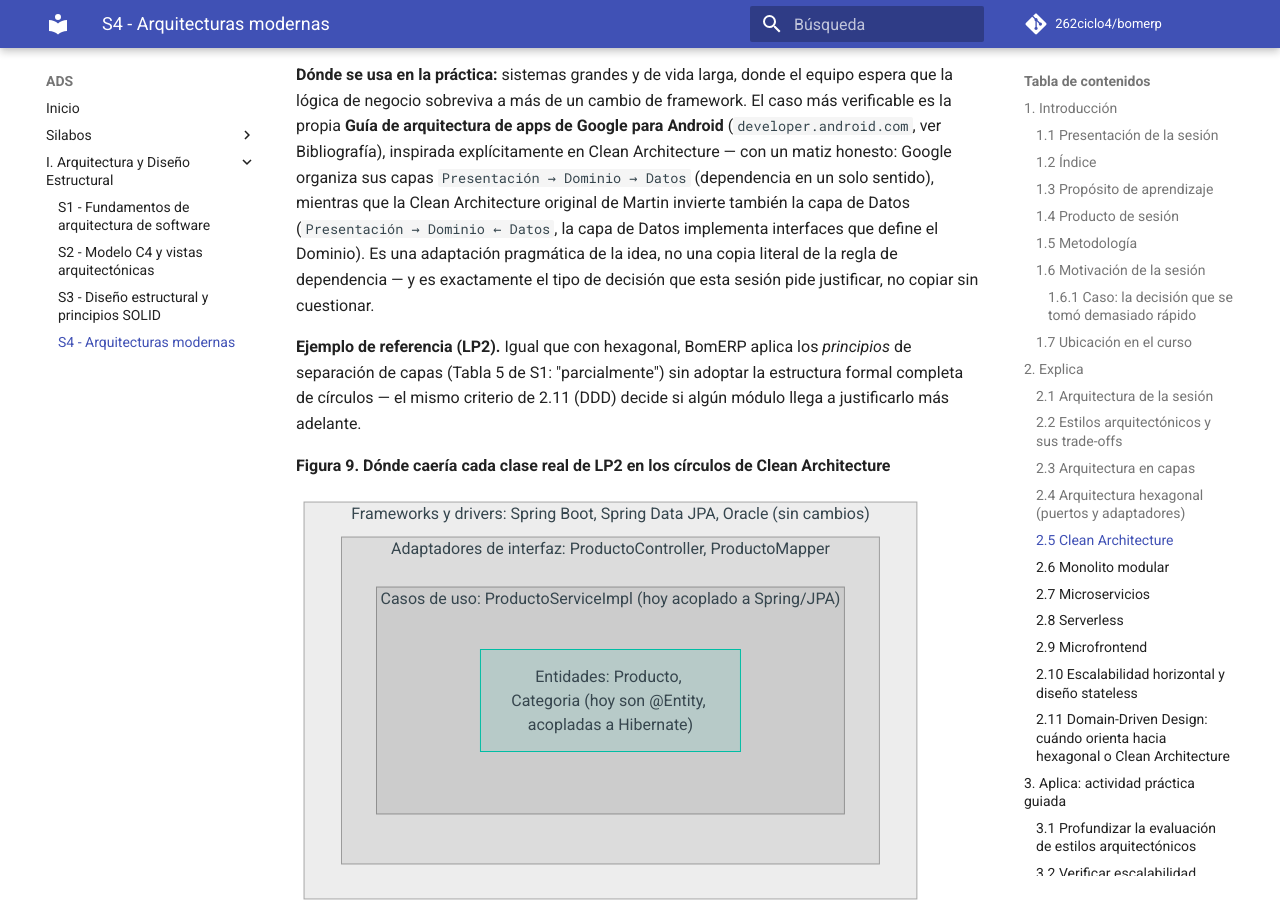
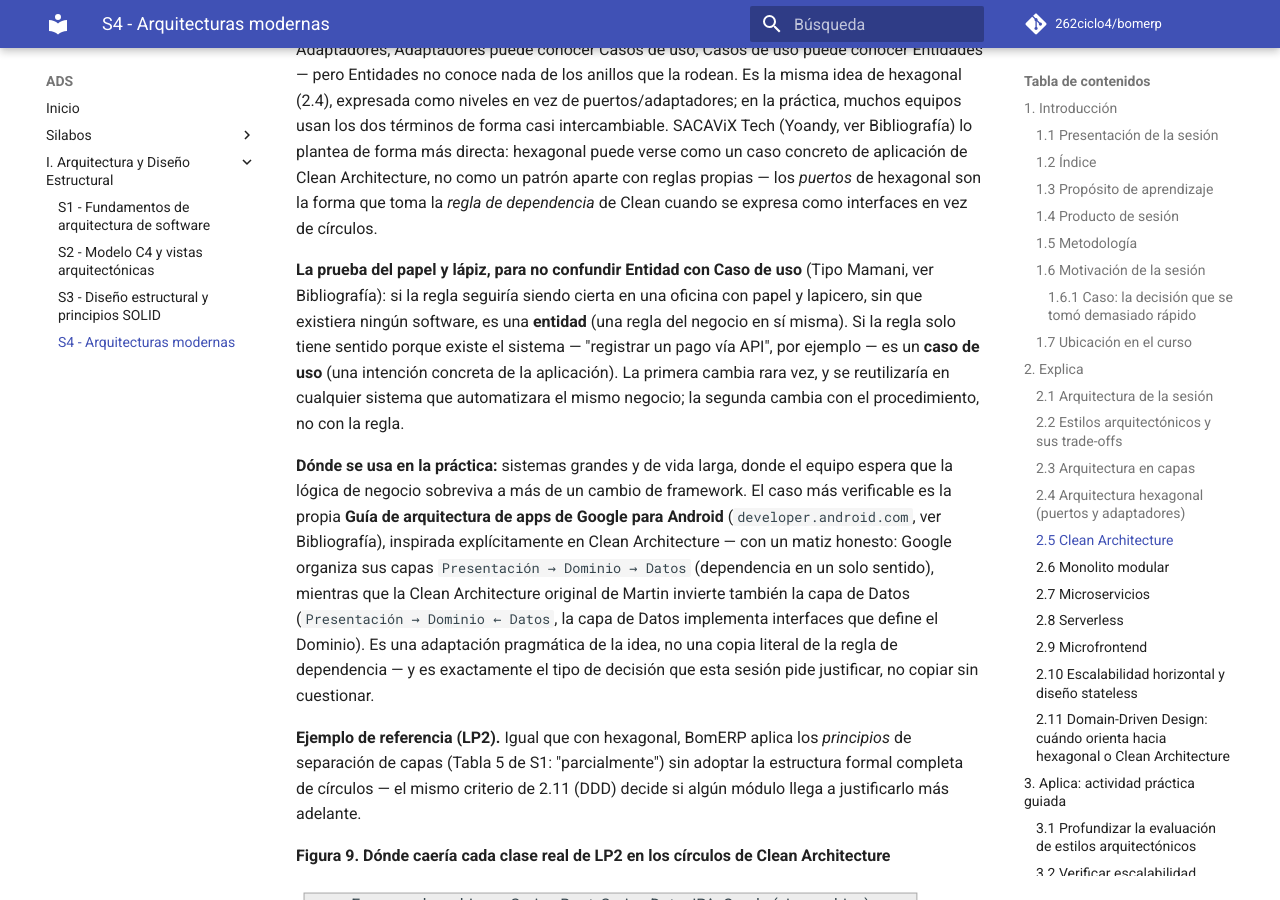
Before and after one commit to 262ciclo4/bomerp, an MkDocs documentation site: the page built from docs/ads/sesiones/S04_Arquitecturas_Modernas.md, in a window 1280 px wide and 900 px high, scrolled down 13838 px. Built offline with MkDocs 1.6.1 and Material for MkDocs 9.7.7, drawn with Linux system fonts in a browser that asks for light colours; comment, search, counter and statistics services are not loaded; some of the changed text lies outside the part shown.

Commit message:
Sesion 4

```diff
--- a/docs/ads/sesiones/S04_Arquitecturas_Modernas.md
+++ b/docs/ads/sesiones/S04_Arquitecturas_Modernas.md
@@ -263,6 +263,8 @@
 - Adaptadores con lógica de negocio que debería vivir en el dominio (validaciones, cálculos) — el adaptador debe limitarse a traducir, no a decidir.
 - Puertos demasiado genéricos, como una interfaz `Repository<T>` que no expresa ninguna intención concreta del dominio.
 - Aplicar hexagonal a toda la aplicación, incluidos los módulos que son CRUD puro sin reglas de negocio que proteger.
+- Poner `@Entity` en la clase del dominio y llamarlo hexagonal (Tipo Mamani, ver Bibliografía) — una sola clase para negocio y persistencia sigue atada a JPA, aunque viva en un paquete llamado `dominio`; la separación real exige dos clases (una de dominio, una de persistencia) y un mapper entre ellas.
+- Llamar "caso de uso" a un método que solo hace `repository.save(entidad)` — sin ninguna regla de negocio real de por medio, es un CRUD disfrazado de vocabulario hexagonal, no una indirección que proteja algo.
 
 **Dónde se usa en la práctica:** dominios con reglas de negocio genuinamente complejas que deben sobrevivir a cambios de tecnología — cualquier núcleo de negocio que un equipo espera mantener por años, mientras la infraestructura de alrededor (proveedor de pagos, base de datos, mensajería) cambia varias veces sin que el dominio se entere. Thoughtworks (consultora de arquitectura, ver Bibliografía) documenta este mismo criterio con un caso didáctico: separar la lógica de negocio de un pedido (reglas, cálculos) de sus adaptadores externos (pagos, notificaciones, persistencia), justamente para poder cambiar cualquiera de esos proveedores sin tocar la regla de negocio.
 
@@ -325,6 +327,8 @@
 *Nota.* Concepto de Clean Architecture (círculos concéntricos) según Martin (2017, ver Bibliografía); diagrama de elaboración propia.
 
 La flecha de dependencia siempre apunta hacia adentro: Frameworks puede conocer Adaptadores, Adaptadores puede conocer Casos de uso, Casos de uso puede conocer Entidades — pero Entidades no conoce nada de los anillos que la rodean. Es la misma idea de hexagonal (2.4), expresada como niveles en vez de puertos/adaptadores; en la práctica, muchos equipos usan los dos términos de forma casi intercambiable. SACAViX Tech (Yoandy, ver Bibliografía) lo plantea de forma más directa: hexagonal puede verse como un caso concreto de aplicación de Clean Architecture, no como un patrón aparte con reglas propias — los *puertos* de hexagonal son la forma que toma la *regla de dependencia* de Clean cuando se expresa como interfaces en vez de círculos.
+
+**La prueba del papel y lápiz, para no confundir Entidad con Caso de uso** (Tipo Mamani, ver Bibliografía): si la regla seguiría siendo cierta en una oficina con papel y lapicero, sin que existiera ningún software, es una **entidad** (una regla del negocio en sí misma). Si la regla solo tiene sentido porque existe el sistema — "registrar un pago vía API", por ejemplo — es un **caso de uso** (una intención concreta de la aplicación). La primera cambia rara vez, y se reutilizaría en cualquier sistema que automatizara el mismo negocio; la segunda cambia con el procedimiento, no con la regla.
 
 **Dónde se usa en la práctica:** sistemas grandes y de vida larga, donde el equipo espera que la lógica de negocio sobreviva a más de un cambio de framework. El caso más verificable es la propia **Guía de arquitectura de apps de Google para Android** (`developer.android.com`, ver Bibliografía), inspirada explícitamente en Clean Architecture — con un matiz honesto: Google organiza sus capas `Presentación → Dominio → Datos` (dependencia en un solo sentido), mientras que la Clean Architecture original de Martin invierte también la capa de Datos (`Presentación → Dominio ← Datos`, la capa de Datos implementa interfaces que define el Dominio). Es una adaptación pragmática de la idea, no una copia literal de la regla de dependencia — y es exactamente el tipo de decisión que esta sesión pide justificar, no copiar sin cuestionar.
 
@@ -864,3 +868,4 @@
 14. SACAViX. (2026b). *Modular Monolith*. SACAViX System Design — Patterns. https://systemdesign.sacavix.com/patterns/modular-monolith
 15. SACAViX Tech (Yoandy). (s.f.). *Arquitectura Limpia: Un ejemplo práctico con Spring Boot* [video]. YouTube. https://www.youtube.com/watch?v=GDXrdZlzdHg
 16. Thoughtworks. (2024). *Hexagonal architecture explained through a practical example*. https://www.thoughtworks.com/insights/blog/architecture/hexagonal-architecture-explained-practical-example
+17. Tipo Mamani, N. W. (2026). *Clean Architecture y Arquitectura Hexagonal con Java y Spring Boot* [material de curso: guía teórica y guía práctica]. Escuela Profesional de Ingeniería de Sistemas, UPeU.
```
